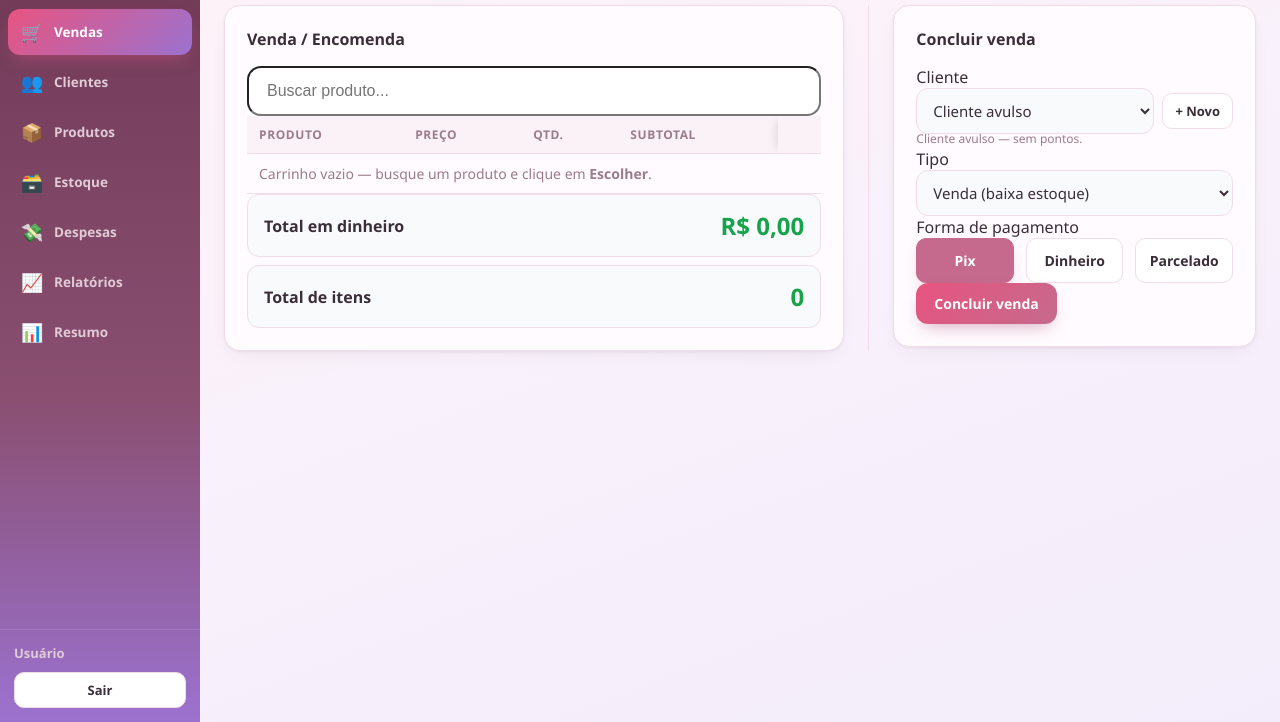
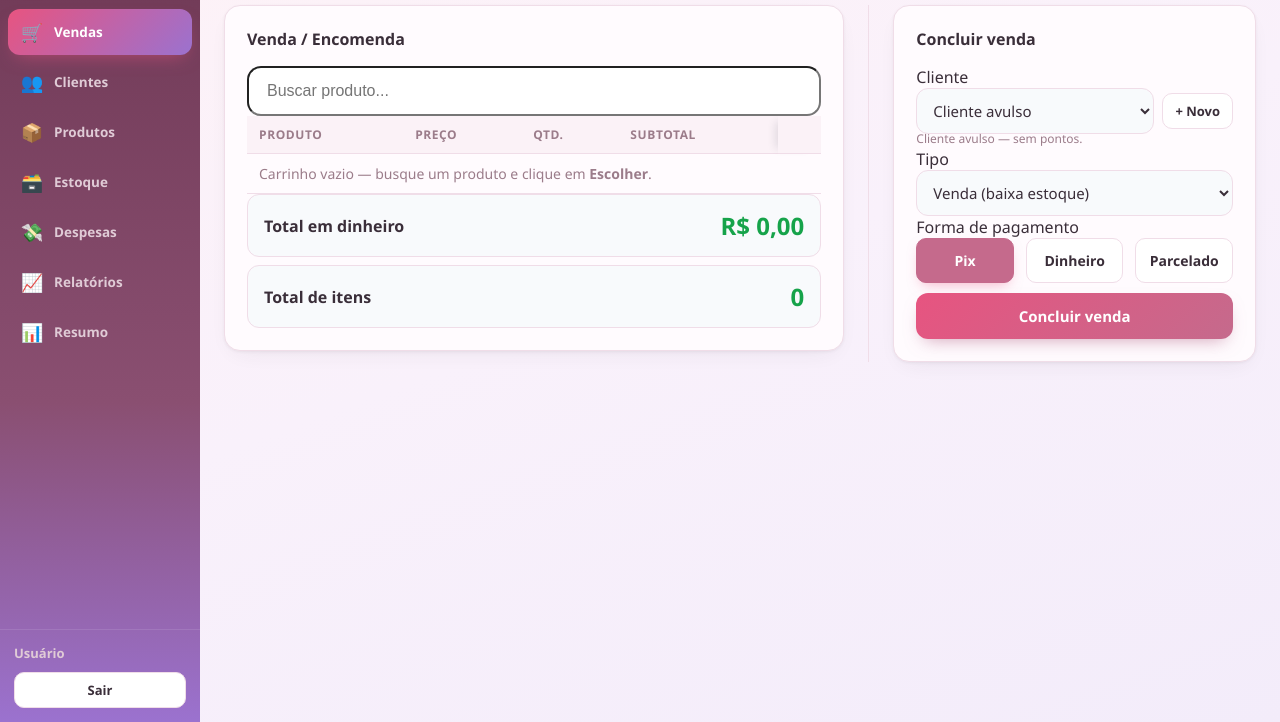
Before and after one commit to darcioliveiradeveloper/ControleVendas, a plain HTML site: page frontend/app.html in a window 1280 px wide. Shown: the part 78-800 px from the top of the page. Drawn offline with Linux system fonts and the light colour scheme; no server answers; sample sign-in values are in the browser's storage.

Commit message:
vendas: botão Concluir venda em largura total com mais espaço dos botões de pagamento

```diff
--- a/frontend/css/app.css
+++ b/frontend/css/app.css
@@ -1087,6 +1087,13 @@ a.badge.zap-link:active {
   margin-top: 16px;
 }
 
+.venda-direita form .btn[type="submit"] {
+  width: 100%;
+  margin-top: 10px;
+  padding: 13px 18px;
+  font-size: 15px;
+}
+
 /* ---- Responsivo vendas ---- */
 
 @media (max-width: 900px) {
```
